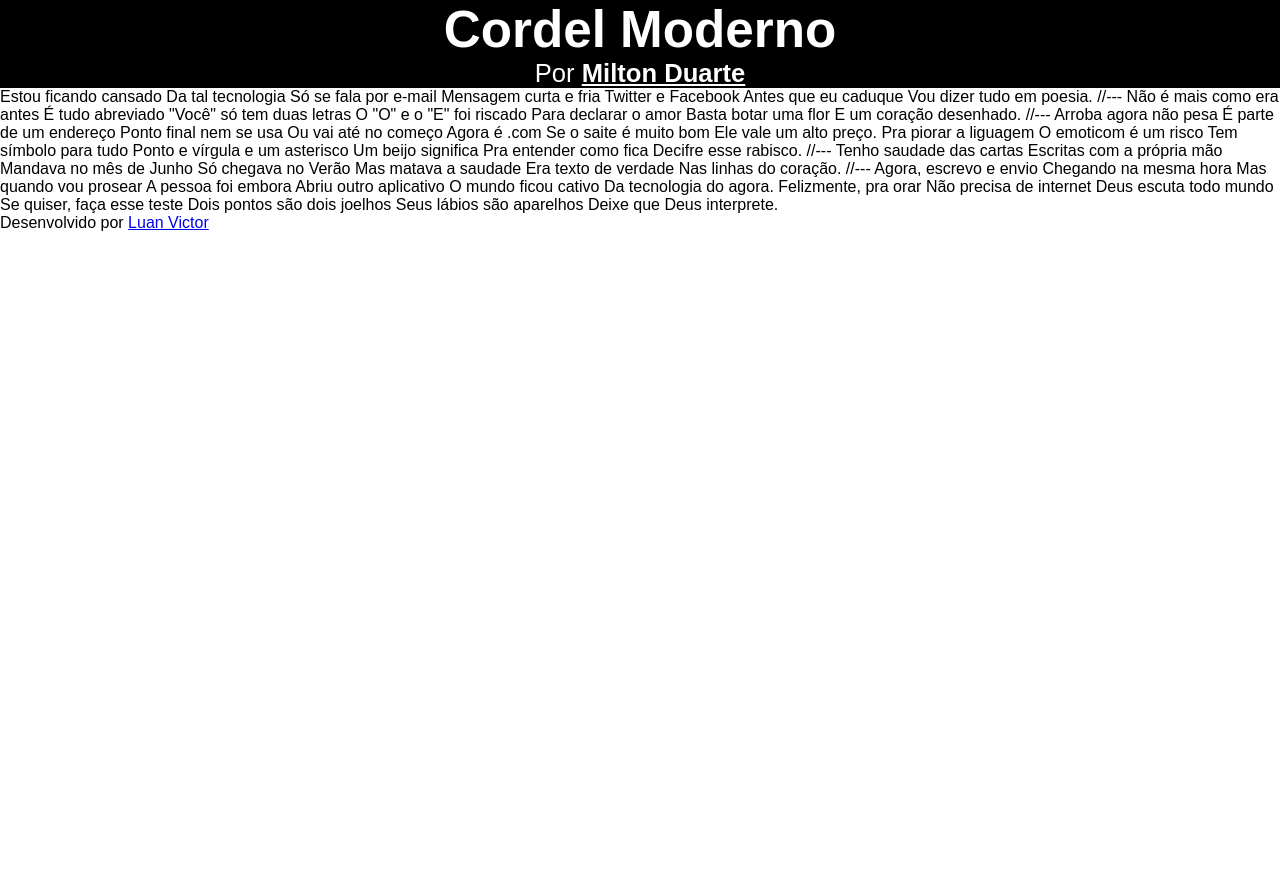
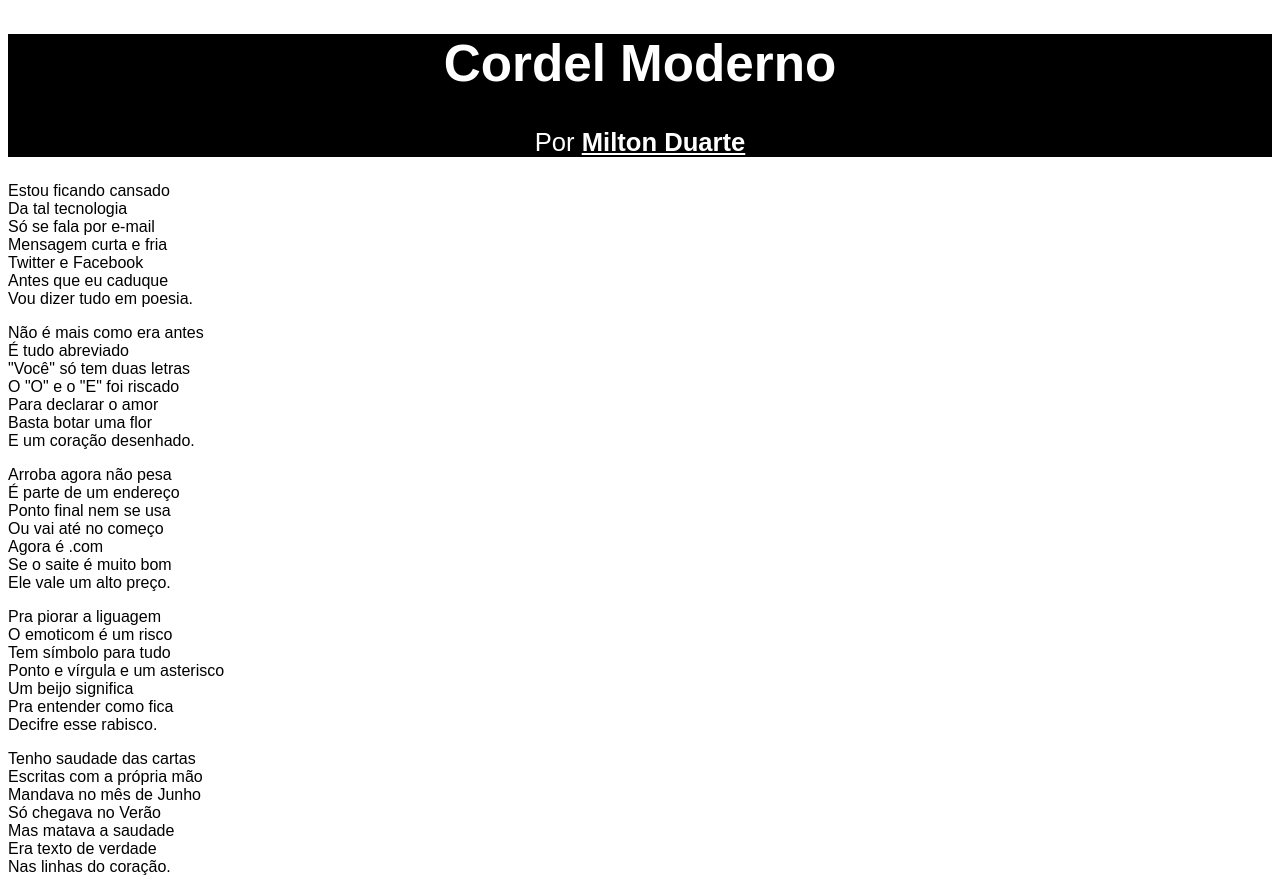
Before and after one commit to lluanvictorr/HTML---CSS, a plain HTML site: page Desafio012/index.html in a window 1280 px wide. Shown: the top 879 px of the page. Before the commit the page ends 800 px from the top, so only its background shows below. Drawn offline with Linux system fonts and the light colour scheme.

Commit message:
Organização no HTML do desafio 12

```diff
--- a/Desafio012/index.html
+++ b/Desafio012/index.html
@@ -17,71 +17,85 @@
             <strong>Milton Duarte</strong></a>
         </p>
     </header>
-    <p>
-        Estou ficando cansado
-        Da tal tecnologia
-        Só se fala por e-mail
-        Mensagem curta e fria
-        Twitter e Facebook
-        Antes que eu caduque
-        Vou dizer tudo em poesia.
 
-        //---
+        <section>
+            <p>
+                Estou ficando cansado           <br>
+                Da tal tecnologia               <br>
+                Só se fala por e-mail           <br>
+                Mensagem curta e fria           <br>
+                Twitter e Facebook              <br>
+                Antes que eu caduque            <br>
+                Vou dizer tudo em poesia.
+            </p>
+        </section>
 
-        Não é mais como era antes
-        É tudo abreviado
-        "Você" só tem duas letras
-        O "O" e o "E" foi riscado
-        Para declarar o amor
-        Basta botar uma flor
-        E um coração desenhado.
+        <section>
+            <p>
+                Não é mais como era antes       <br>
+                É tudo abreviado                <br>
+                "Você" só tem duas letras       <br>
+                O "O" e o "E" foi riscado       <br>
+                Para declarar o amor            <br>
+                Basta botar uma flor            <br>
+                E um coração desenhado.
+            </p>
+        </section>
 
-        //---
+        <section>
+            <p>
+                Arroba agora não pesa           <br>
+                É parte de um endereço          <br>
+                Ponto final nem se usa          <br>
+                Ou vai até no começo            <br>
+                Agora é .com                    <br>
+                Se o saite é muito bom          <br>
+                Ele vale um alto preço.         <br>
+            </p>
+            <p>
+                Pra piorar a liguagem           <br>
+                O emoticom é um risco           <br>
+                Tem símbolo para tudo           <br>
+                Ponto e vírgula e um asterisco  <br>
+                Um beijo significa              <br>
+                Pra entender como fica          <br>
+                Decifre esse rabisco.
+            </p>
 
-        Arroba agora não pesa
-        É parte de um endereço
-        Ponto final nem se usa
-        Ou vai até no começo
-        Agora é .com
-        Se o saite é muito bom
-        Ele vale um alto preço.
+        </section>
 
-        Pra piorar a liguagem
-        O emoticom é um risco
-        Tem símbolo para tudo
-        Ponto e vírgula e um asterisco
-        Um beijo significa
-        Pra entender como fica
-        Decifre esse rabisco.
+        <section>
+            <p>
+                Tenho saudade das cartas       <br>
+                Escritas com a própria mão     <br>
+                Mandava no mês de Junho        <br>
+                Só chegava no Verão            <br>
+                Mas matava a saudade           <br>
+                Era texto de verdade           <br>
+                Nas linhas do coração.
+            </p>
+        </section>
 
-        //---
-
-        Tenho saudade das cartas
-        Escritas com a própria mão
-        Mandava no mês de Junho
-        Só chegava no Verão
-        Mas matava a saudade
-        Era texto de verdade
-        Nas linhas do coração.
-
-        //---
-
-        Agora, escrevo e envio
-        Chegando na mesma hora
-        Mas quando vou prosear
-        A pessoa foi embora
-        Abriu outro aplicativo
-        O mundo ficou cativo
-        Da tecnologia do agora.
-
-        Felizmente, pra orar
-        Não precisa de internet
-        Deus escuta todo mundo
-        Se quiser, faça esse teste
-        Dois pontos são dois joelhos
-        Seus lábios são aparelhos
-        Deixe que Deus interprete.
-    </p>
+        <section>
+            <p>
+                Agora, escrevo e envio        <br>
+                Chegando na mesma hora        <br>
+                Mas quando vou prosear        <br>
+                A pessoa foi embora           <br>
+                Abriu outro aplicativo        <br>
+                O mundo ficou cativo          <br>
+                Da tecnologia do agora.       <br>
+            </p>
+            <p>
+                Felizmente, pra orar         <br>
+                Não precisa de internet      <br>
+                Deus escuta todo mundo       <br>
+                Se quiser, faça esse teste   <br>
+                Dois pontos são dois joelhos <br>
+                Seus lábios são aparelhos    <br>
+                Deixe que Deus interprete.
+            </p>
+        </section>
 
     <footer>
         <p>Desenvolvido por <a href="https://github.com/lluanvictorr" target="_blank">Luan Victor</a>
--- a/Desafio012/style.css
+++ b/Desafio012/style.css
@@ -1,9 +1,6 @@
 @charset "UTF-8";
 
-*{
-    margin: 0px;
-    padding: 0px;
-}
+
 body{
     font-family: sans-serif;
 }
```
